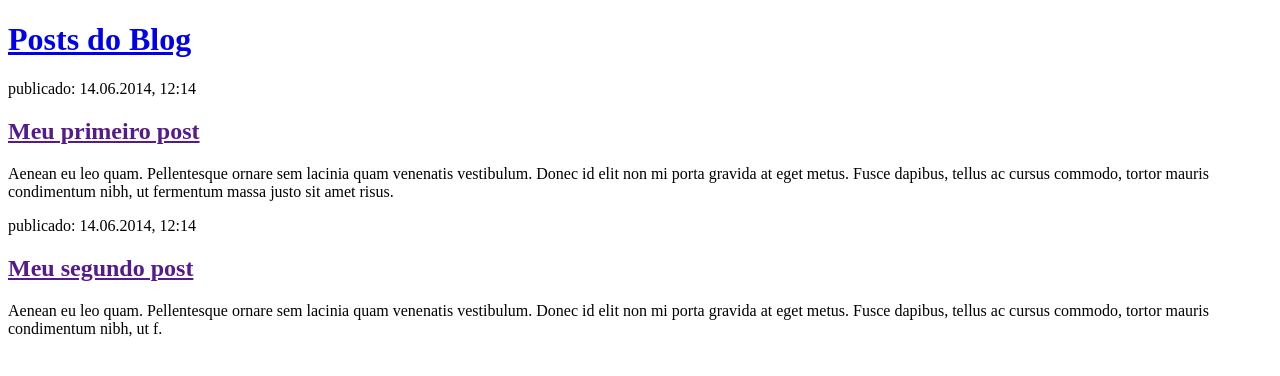
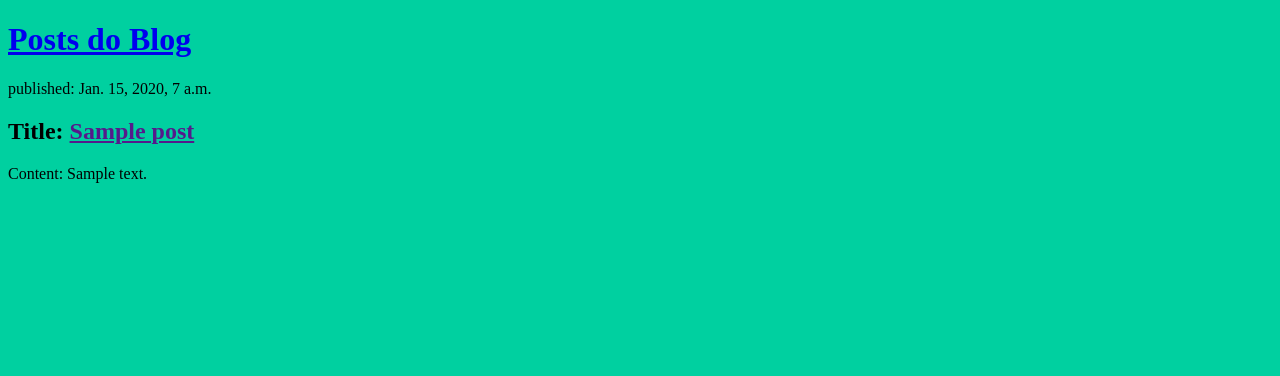
Before and after one commit to Dynozauru69/my-linux-blog, a Django app: page / in a window 1280 px wide. Shown: the top 376 px of the page. Run offline with Django 3.2, Linux system fonts and the light colour scheme; tables that the repository leaves empty hold one stand-in row (values such as "Sample post").

Commit message:
atualizado com os Posts no HTML

```diff
--- a/blog/templates/blog/list_posts.html
+++ b/blog/templates/blog/list_posts.html
@@ -4,21 +4,16 @@
         <meta charset="UTF-8">
         <title>titulozada</title>
     </head>
-    <body>
+    <body bgcolor = holandinha>
         <div>
             <h1><a href="/">Posts do Blog</a></h1>
         </div>
-
-        <div>
-            <p>publicado: 14.06.2014, 12:14</p>
-            <h2><a href="">Meu primeiro post</a></h2>
-            <p>Aenean eu leo quam. Pellentesque ornare sem lacinia quam venenatis vestibulum. Donec id elit non mi porta gravida at eget metus. Fusce dapibus, tellus ac cursus commodo, tortor mauris condimentum nibh, ut fermentum massa justo sit amet risus.</p>
-        </div>
-
-        <div>
-            <p>publicado: 14.06.2014, 12:14</p>
-            <h2><a href="">Meu segundo post</a></h2>
-            <p>Aenean eu leo quam. Pellentesque ornare sem lacinia quam venenatis vestibulum. Donec id elit non mi porta gravida at eget metus. Fusce dapibus, tellus ac cursus commodo, tortor mauris condimentum nibh, ut f.</p>
-        </div>
+        {% for post in posts %}
+            <div>
+                <p>published: {{ post.published_date }}</p>
+                <h2>Title: <a href=""> {{ post.title }}</a></h2>
+                <p>Content: {{ post.text|linebreaksbr }}</p>
+            </div>
+        {% endfor %}
     </body>
 </html>
--- a/blog/urls.py
+++ b/blog/urls.py
@@ -3,5 +3,5 @@ from . import views
 
 
 urlpatterns = [
-     path ('',views.mostrar,name = 'lista_posts')
+     path ('',views.mostrar,name = 'list_posts')
  ]
--- a/blog/views.py
+++ b/blog/views.py
@@ -3,4 +3,5 @@ from .models import Post
 from django.utils import timezone
 
 def mostrar(request):
-     return render(request , 'blog/list_posts.html')
+     posts = Post.objects.all()
+     return render(request , 'blog/list_posts.html', {'posts':posts})
```
